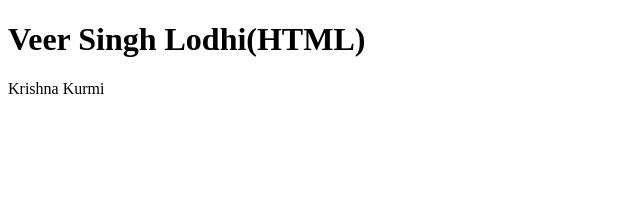
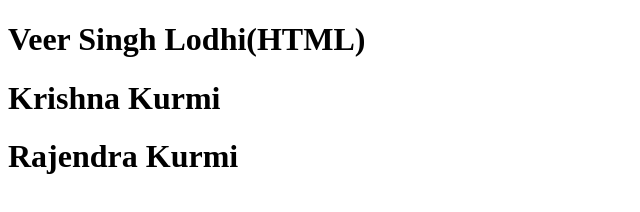
Before and after one commit to VeerSinghLodhi/FirstRepository, a plain HTML site: page index.html in a window 1280 px wide. Shown: the whole page, without its empty margins (0-640 px from the left). Drawn offline with Linux system fonts and the light colour scheme.

Commit message:
File Committed ()

```diff
--- a/index.html
+++ b/index.html
@@ -7,6 +7,7 @@
 </head>
 <body>
     <h1>Veer Singh Lodhi(HTML)</h1>
-    <p>Krishna Kurmi</p>
+    <h1>Krishna Kurmi</h1>
+    <h1>Rajendra Kurmi</h1>
 </body>
 </html>
```
